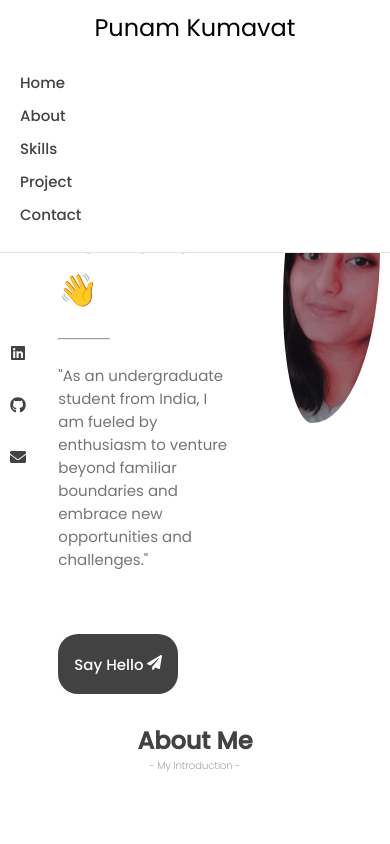
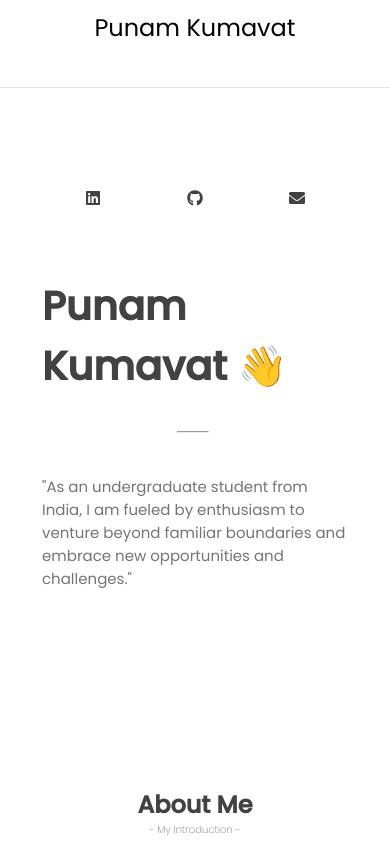
Before and after one commit to punam01/portfolio, a React (Create React App) app: page / in a window 390 px wide. Shown: the top 844 px of the page. Built offline with nearby package versions, Linux system fonts and the light colour scheme.

Commit message:
home section responsive

```diff
--- a/src/components/Home.js
+++ b/src/components/Home.js
@@ -5,7 +5,7 @@ import { FaEnvelope, FaGithub, FaLinkedin, FaPaperPlane } from "react-icons/fa";
 function Home() {
   return (
     <>
-      <section>
+      <section className="home-section">
         <div className="home-container" id="home">
           <div className="social">
             <a href="https://www.linkedin.com/in/punam-kumavat">
--- a/src/styles/home.css
+++ b/src/styles/home.css
@@ -1,4 +1,4 @@
-section {
+.home-section {
   height: 70vh;
   display: flex;
   align-items: center;
@@ -25,17 +25,21 @@ section {
 }
 .social .social-item {
   margin-bottom: 2rem;
+  font-size: 1rem;
   color: var(--darkgray);
   cursor: pointer;
 }
 .intro {
-  display: block;
+  display: flex;
+  flex-direction: column;
+  justify-content: center;
+  align-items: left;
   height: 100%;
   width: 55%;
   padding-right: 3rem;
 }
 .intro h1 {
-  font-size: 2rem;
+  font-size: 2.2rem;
   margin-top: 0px;
   font-family: "Poppins", sans-serif;
   font-weight: 900;
@@ -53,7 +57,7 @@ section {
   color: var(--gray);
   font-family: "Poppins", sans-serif;
   font-weight: 400;
-  font-size: 15px;
+  font-size: 16px;
 }
 .intro p span hr {
   width: 50px;
@@ -61,7 +65,8 @@ section {
 }
 .intro button {
   height: 60px;
-  margin-top: 3rem;
+  width:150px;
+  margin-top: 2rem;
   padding: 1rem;
   background-color: var(--darkgray);
   color: var(--white);
@@ -73,8 +78,9 @@ section {
   border-radius: 20px;
 }
 .profile {
-  margin-top: rem;
-  display: block;
+  display: flex;
+  justify-content: center;
+  align-items: center;
   height: 100%;
   width: 30%;
 }
@@ -82,5 +88,60 @@ section {
   width: 100%;
   height: 50%;
   object-fit: cover;
-  border-radius: 30% 70% 70% 30% / 53% 31% 69% 47%;
+  border-radius: 50px;
+  /*border-radius: 30% 70% 70% 30% / 53% 31% 69% 47%;*/
 }
+/*for smaller screen place container in center and ind=side that place image first then intro and then social*/
+@media screen and (max-width: 768px) {
+  .home-section {
+    padding: 2rem;
+  }
+  .home-container {
+    flex-direction: column;
+    height: 100%;
+    width: 100%;
+    margin-top: 0px;
+  }
+  .social {
+    width: 100%;
+    height: 10%;
+    padding: 2rem;
+    flex-direction: row;
+    justify-content: space-around;
+    align-items: center;
+  }
+
+  .intro {
+    width: 100%;
+    height: 50%;
+    padding: 0px;
+    margin-top: 1rem;
+    display: flex;
+    flex-direction: column;
+    justify-content: center;
+    align-items: center;
+
+  }
+  .intro h1 {
+    font-size: 2.5rem;
+
+  }
+  .intro .typed {
+    font-size: 18px;
+  }
+  .intro .desc {
+    font-size: 15px;
+  }
+  .intro p span hr {
+    width: 30px;
+  }
+  .intro button {
+    display: none;
+  }
+  .profile {
+    display: none;
+  }
+  .profile img {
+    display: none;
+  }
+}
--- a/src/styles/navbar.css
+++ b/src/styles/navbar.css
@@ -56,9 +56,6 @@ body {
     flex-direction: column;
     align-items: center;
   }
-  nav button {
-    display: visible;
-  }
   nav ul {
     flex-direction: column;
     width: 100%;
@@ -67,6 +64,7 @@ body {
   nav ul li {
     margin-right: 0px;
     margin-bottom: 10px;
+    display: none;
   }
   .brand {
     margin: 0px;
```
